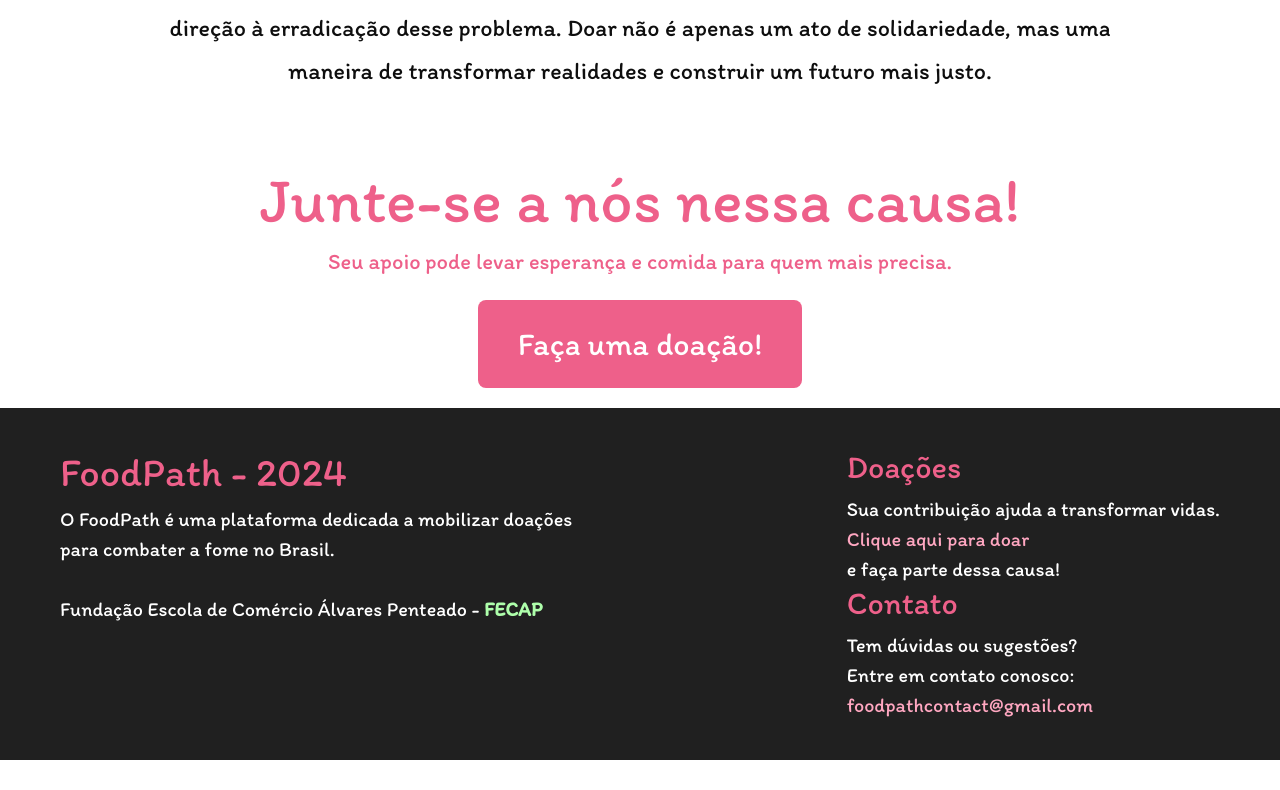
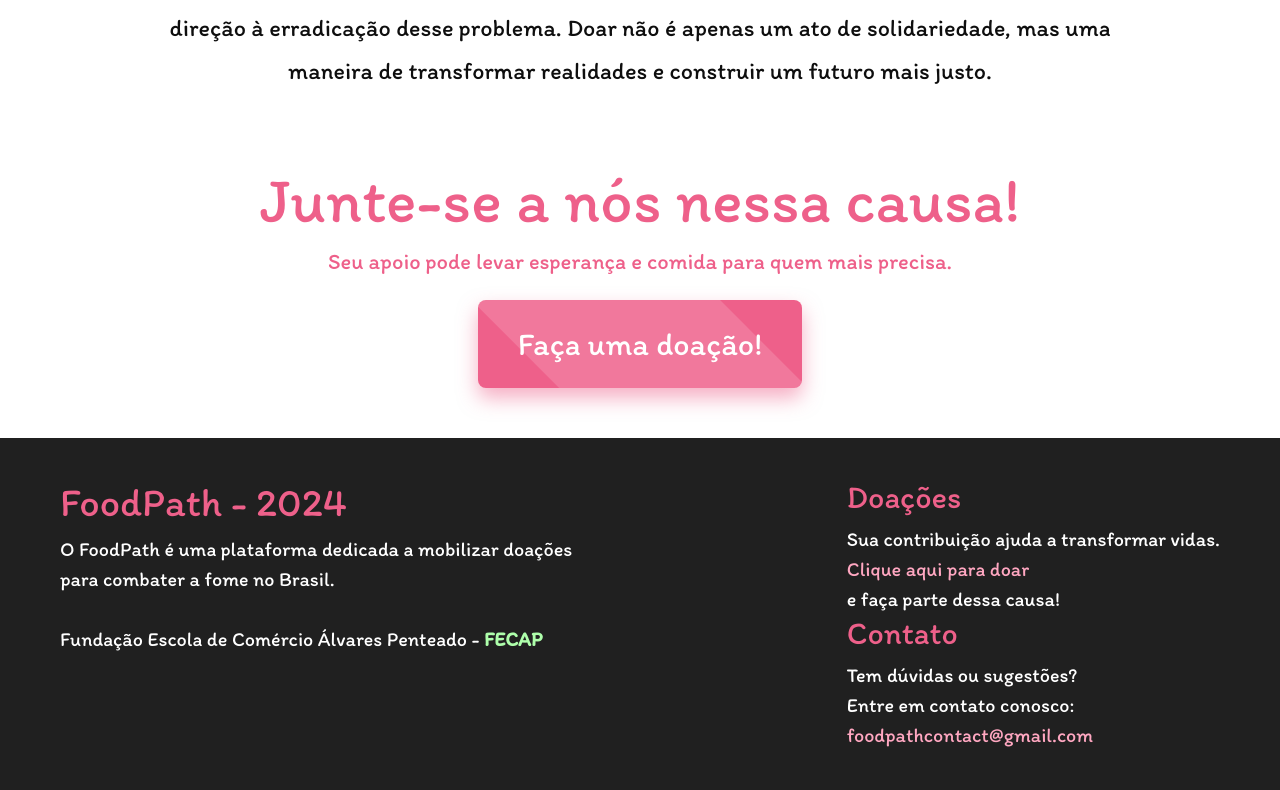
Before and after one commit to 2024-2-NCC2/Projeto1, a React (Vite) app in the folder client/: page / in a window 1280 px wide. Shown: the part 2870-3660 px from the top of the page. Before the commit the page ends 3630 px from the top, so only its background shows below. Built offline with nearby package versions, Linux system fonts and the light colour scheme.

Commit message:
feat: add a animated button on home page

```diff
--- a/client/src/pages/css/Home.css
+++ b/client/src/pages/css/Home.css
@@ -91,11 +91,59 @@
   border-radius: 8px;
   font-size: 2rem;
   cursor: pointer;
-  transition: background-color 0.3s ease;
+  transition: background-color 0.3s ease, transform 0.3s ease, box-shadow 0.3s ease;
+  position: relative;
+  z-index: 1;
+  box-shadow: 0 10px 20px rgba(238, 96, 138, 0.5), inset 0 0 0px rgba(0, 0, 0, 0);
+  overflow: hidden;
+  display: inline-block;
+  margin-bottom: 30px;
+}
+
+.cta-button::before {
+  content: '';
+  position: absolute;
+  top: -50%;
+  left: -50%;
+  width: 200%;
+  height: 200%;
+  background-color: rgba(255, 255, 255, 0.15);
+  z-index: -1;
+  transition: all 0.6s ease;
+  transform: rotate(45deg);
 }
 
 .cta-button:hover {
   background-color: var(--button-hover-background);
+  transform: scale(1.1);
+  box-shadow: 0 15px 25px rgba(238, 96, 138, 0.7), inset 0 0 10px rgba(0, 0, 0, 0.2);
+}
+
+.cta-button:hover::before {
+  top: 50%;
+  left: 50%;
+  transform: translate(-50%, -50%) scale(0.1);
+}
+
+.cta-button:active {
+  transform: scale(0.9);
+}
+
+.cta-button::after {
+  content: '';
+  position: absolute;
+  top: 0;
+  left: 0;
+  width: 100%;
+  height: 100%;
+  border-radius: 8px;
+  box-shadow: 0 0 20px rgba(255, 167, 193, 0.6), 0 0 30px rgba(238, 96, 138, 0.8);
+  opacity: 0;
+  transition: opacity 0.3s ease-in-out;
+}
+
+.cta-button:hover::after {
+  opacity: 1;
 }
 
 .stats-section {
```
